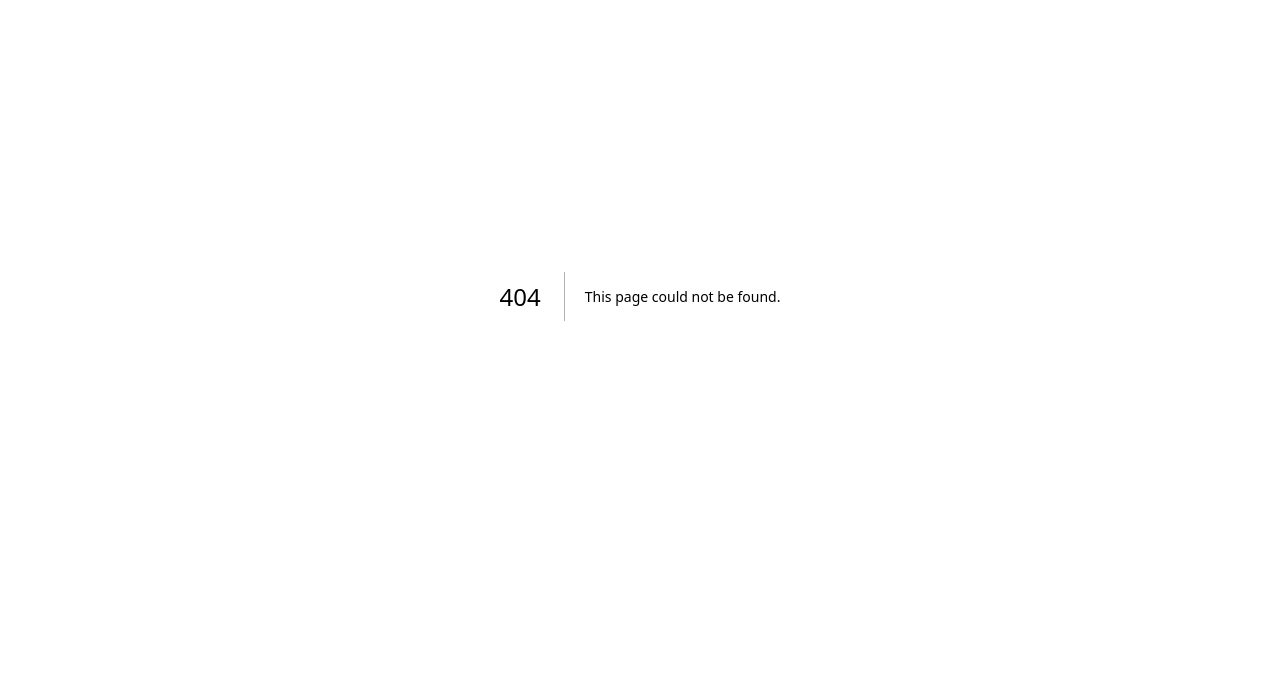
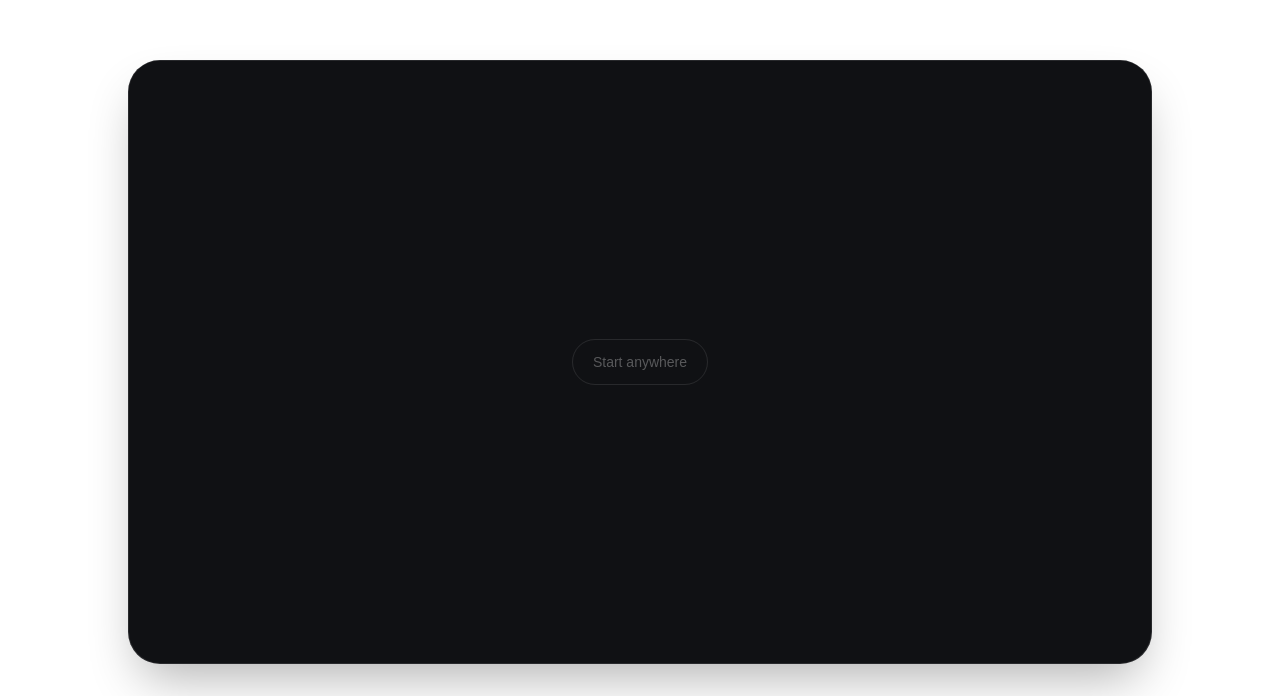
Before and after one commit to aoi-ihara/Hough-Circle, a Next.js app: page /game in a window 1280 px wide. Before the commit this address had no page. Shown: the part 104-800 px from the top of the page. Built offline with nearby package versions, Linux system fonts and the light colour scheme.

Commit message:
feat: build circle drawing game

```diff
--- /dev/null
+++ b/app/game/page.tsx
@@ -0,0 +1,197 @@
+"use client";
+
+import { useEffect, useRef, useState } from "react";
+import { useRouter } from "next/navigation";
+import { detectCircle, type Point, type CircleDetection } from "@/lib/houghCircle";
+
+export default function Game() {
+  const router = useRouter();
+  const canvasRef = useRef<HTMLCanvasElement>(null);
+  const pointsRef = useRef<Point[]>([]);
+  const drawingRef = useRef(false);
+  const [drawing, setDrawing] = useState(false);
+  const [result, setResult] = useState<CircleDetection | null>(null);
+  const [message, setMessage] = useState("Draw a circle, then release.");
+
+  const getPoint = (event: PointerEvent): Point | null => {
+    const canvas = canvasRef.current;
+    if (!canvas) return null;
+    const rect = canvas.getBoundingClientRect();
+    if (!rect.width || !rect.height) return null;
+    return {
+      x: ((event.clientX - rect.left) / rect.width) * canvas.width,
+      y: ((event.clientY - rect.top) / rect.height) * canvas.height,
+    };
+  };
+
+  const draw = (points: Point[], detection: CircleDetection | null = null) => {
+    const canvas = canvasRef.current;
+    if (!canvas) return;
+    const ctx = canvas.getContext("2d");
+    if (!ctx) return;
+
+    ctx.clearRect(0, 0, canvas.width, canvas.height);
+    ctx.fillStyle = "#101114";
+    ctx.fillRect(0, 0, canvas.width, canvas.height);
+
+    if (points.length > 1) {
+      ctx.beginPath();
+      ctx.moveTo(points[0].x, points[0].y);
+      for (let i = 1; i < points.length; i += 1) ctx.lineTo(points[i].x, points[i].y);
+      ctx.strokeStyle = "#ffffff";
+      ctx.lineWidth = 5;
+      ctx.lineCap = "round";
+      ctx.lineJoin = "round";
+      ctx.stroke();
+    }
+
+    if (detection) {
+      ctx.beginPath();
+      ctx.arc(detection.center.x, detection.center.y, detection.radius, 0, Math.PI * 2);
+      ctx.strokeStyle = "rgba(255, 255, 255, 0.22)";
+      ctx.lineWidth = 2;
+      ctx.setLineDash([8, 8]);
+      ctx.stroke();
+      ctx.setLineDash([]);
+    }
+  };
+
+  useEffect(() => {
+    const canvas = canvasRef.current;
+    if (!canvas) return;
+
+    const resize = () => {
+      const rect = canvas.getBoundingClientRect();
+      const dpr = Math.min(window.devicePixelRatio || 1, 2);
+      canvas.width = Math.max(1, Math.floor(rect.width * dpr));
+      canvas.height = Math.max(1, Math.floor(rect.height * dpr));
+      draw(pointsRef.current, result);
+    };
+
+    resize();
+    window.addEventListener("resize", resize);
+    return () => window.removeEventListener("resize", resize);
+  }, [result]);
+
+  const finish = () => {
+    drawingRef.current = false;
+    setDrawing(false);
+
+    const canvas = canvasRef.current;
+    if (!canvas) return;
+
+    const detection = detectCircle(pointsRef.current, canvas.width, canvas.height);
+    setResult(detection);
+    if (detection) {
+      setMessage("Hough transform complete.");
+      draw(pointsRef.current, detection);
+    } else {
+      setMessage("I could not find a reliable circle. Try again.");
+      draw(pointsRef.current);
+    }
+  };
+
+  const handlePointerDown = (event: React.PointerEvent<HTMLCanvasElement>) => {
+    if (result) return;
+    const point = getPoint(event.nativeEvent);
+    if (!point) return;
+    event.currentTarget.setPointerCapture(event.pointerId);
+    pointsRef.current = [point];
+    drawingRef.current = true;
+    setDrawing(true);
+    setMessage("Keep going…");
+    draw(pointsRef.current);
+  };
+
+  const handlePointerMove = (event: React.PointerEvent<HTMLCanvasElement>) => {
+    if (!drawingRef.current || result) return;
+    const point = getPoint(event.nativeEvent);
+    if (!point) return;
+
+    const points = pointsRef.current;
+    const previous = points[points.length - 1];
+    if (!previous || Math.hypot(point.x - previous.x, point.y - previous.y) >= 2) {
+      points.push(point);
+      draw(points);
+    }
+  };
+
+  const handlePointerUp = (event: React.PointerEvent<HTMLCanvasElement>) => {
+    if (!drawingRef.current) return;
+    event.currentTarget.releasePointerCapture(event.pointerId);
+    finish();
+  };
+
+  return (
+    <main className="min-h-screen px-5 py-8 sm:px-8">
+      <div className="mx-auto flex min-h-[calc(100vh-4rem)] w-full max-w-5xl flex-col">
+        <header className="flex items-center justify-between pb-6">
+          <button
+            onClick={() => router.push("/")}
+            className="font-mono text-sm text-white/45 transition-colors hover:text-white"
+          >
+            ← Hough-Circle
+          </button>
+          <div className="font-mono text-xs uppercase tracking-[0.2em] text-white/25">
+            Hough Transform
+          </div>
+        </header>
+
+        <section className="flex flex-1 flex-col gap-5">
+          <div className="flex items-end justify-between gap-4">
+            <div>
+              <p className="mb-2 text-sm text-white/35">Draw one continuous stroke</p>
+              <h1 className="text-3xl font-semibold tracking-[-0.04em] text-white sm:text-4xl">
+                {message}
+              </h1>
+            </div>
+            {result && (
+              <div className="text-right">
+                <div className="font-mono text-7xl font-semibold leading-none tracking-[-0.06em] text-white sm:text-8xl">
+                  {result.score}
+                </div>
+                <div className="mt-2 font-mono text-xs uppercase tracking-[0.22em] text-white/30">/ 100</div>
+              </div>
+            )}
+          </div>
+
+          <div className="relative min-h-0 flex-1 overflow-hidden rounded-[2rem] border border-white/10 bg-[#101114] shadow-2xl shadow-black/30">
+            <canvas
+              ref={canvasRef}
+              className={`h-full min-h-[58vh] w-full touch-none ${result ? "cursor-default" : "cursor-crosshair"}`}
+              onPointerDown={handlePointerDown}
+              onPointerMove={handlePointerMove}
+              onPointerUp={handlePointerUp}
+              onPointerCancel={finish}
+              aria-label="Circle drawing canvas"
+            />
+            {!drawing && !result && (
+              <div className="pointer-events-none absolute inset-0 flex items-center justify-center">
+                <div className="rounded-full border border-white/10 px-5 py-3 text-sm text-white/30">
+                  Start anywhere
+                </div>
+              </div>
+            )}
+          </div>
+
+          {result && (
+            <div className="flex flex-col gap-4 rounded-3xl border border-white/10 bg-white/[0.03] p-5 sm:flex-row sm:items-center sm:justify-between">
+              <div>
+                <p className="font-medium text-white">Circle detected</p>
+                <p className="mt-1 text-sm text-white/40">
+                  Radial error: {result.error.toFixed(1)} px · Coverage: {Math.round(result.coverage * 100)}%
+                </p>
+              </div>
+              <button
+                onClick={() => router.push("/")}
+                className="h-12 rounded-full bg-white px-6 text-sm font-semibold text-black transition-transform hover:scale-[1.02] active:scale-95"
+              >
+                Play Again
+              </button>
+            </div>
+          )}
+        </section>
+      </div>
+    </main>
+  );
+}
```
